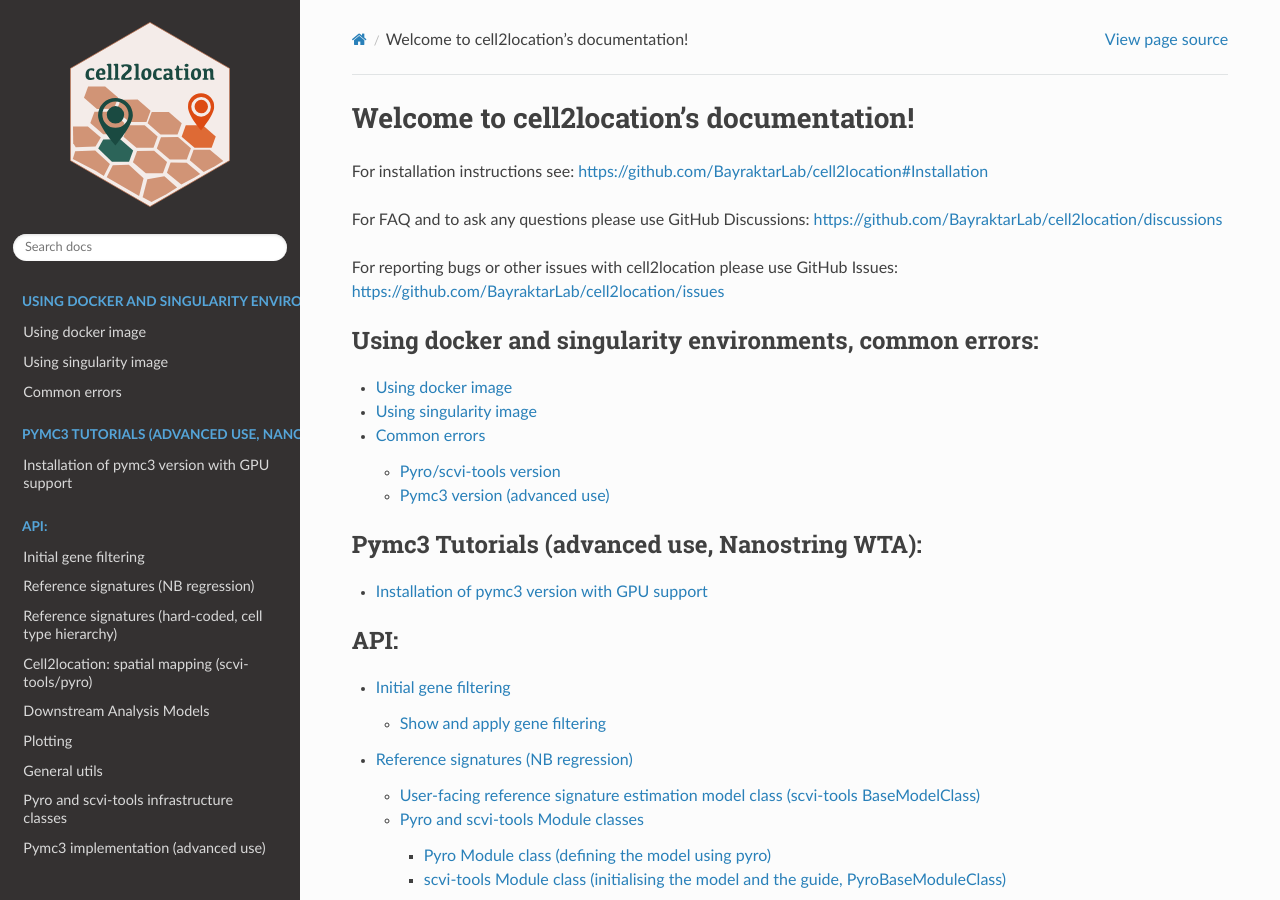
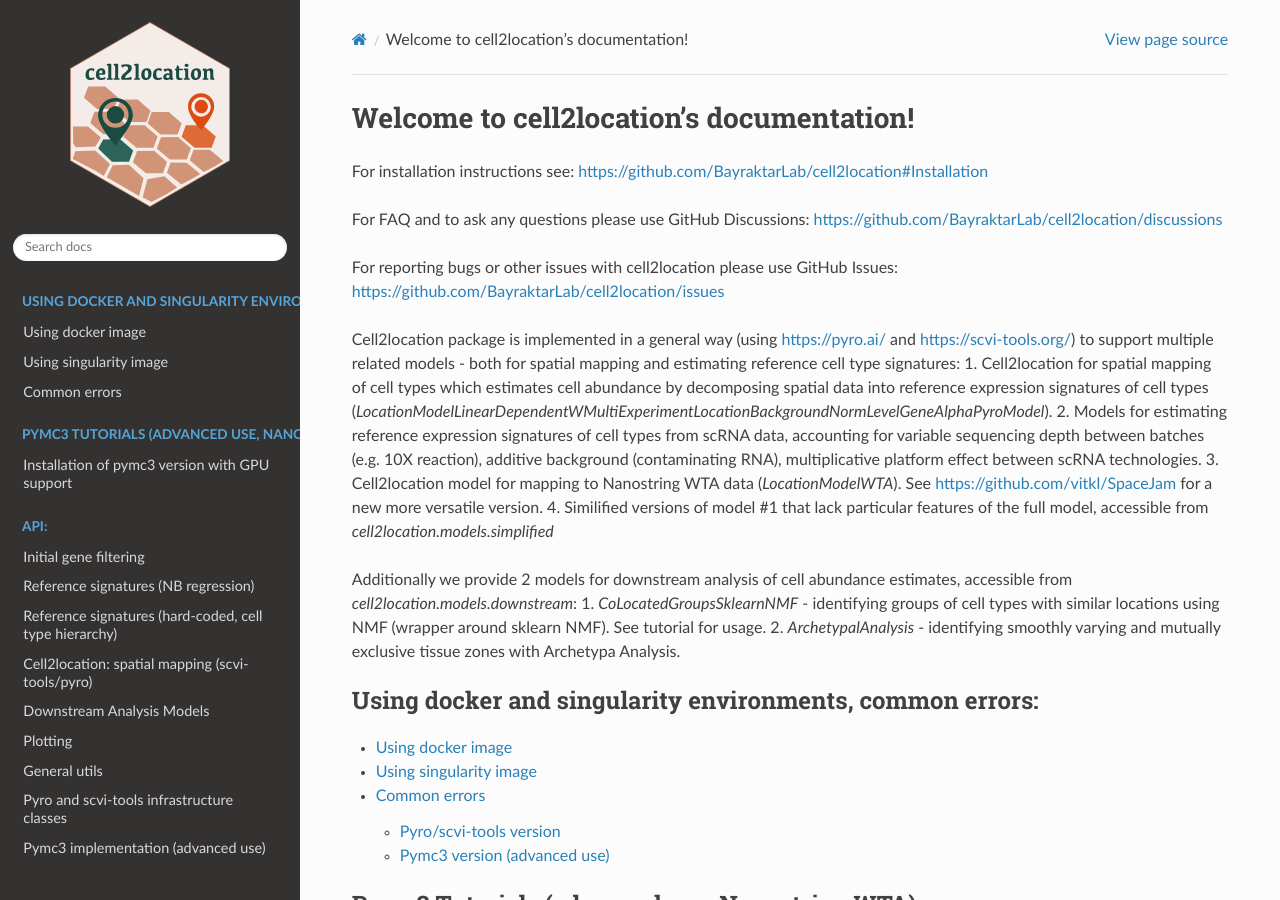
Before and after one commit to BayraktarLab/cell2location, a Sphinx documentation site: the page built from docs/index.rst, in a window 1280 px wide and 900 px high. Built offline with Sphinx 7.4.7 and the Read the Docs theme 2.0.0, drawn with Linux system fonts in a browser that asks for light colours; pages that are not in the unit, such as notebooks, are missing from menus.

Commit message:
added a note on multiple models

```diff
--- a/docs/index.rst
+++ b/docs/index.rst
@@ -17,6 +17,16 @@ For reporting bugs or other issues with cell2location please use GitHub Issues:
    :caption: Quick start tutorial:
 
    notebooks/cell2location_tutorial
+
+Cell2location package is implemented in a general way (using https://pyro.ai/ and https://scvi-tools.org/) to support multiple related models - both for spatial mapping and estimating reference cell type signatures:
+1. Cell2location for spatial mapping of cell types which estimates cell abundance by decomposing spatial data into reference expression signatures of cell types (`LocationModelLinearDependentWMultiExperimentLocationBackgroundNormLevelGeneAlphaPyroModel`).
+2. Models for estimating reference expression signatures of cell types from scRNA data, accounting for variable sequencing depth between batches (e.g. 10X reaction), additive background (contaminating RNA), multiplicative platform effect between scRNA technologies.
+3. Cell2location model for mapping to Nanostring WTA data (`LocationModelWTA`). See https://github.com/vitkl/SpaceJam for a new more versatile version.
+4. Similified versions of model #1 that lack particular features of the full model, accessible from `cell2location.models.simplified`
+
+Additionally we provide 2 models for downstream analysis of cell abundance estimates, accessible from `cell2location.models.downstream`:
+1. `CoLocatedGroupsSklearnNMF` - identifying groups of cell types with similar locations using NMF (wrapper around sklearn NMF). See tutorial for usage.
+2. `ArchetypalAnalysis` - identifying smoothly varying and mutually exclusive tissue zones with Archetypa Analysis.
 
 .. toctree::
    :maxdepth: 1
```
